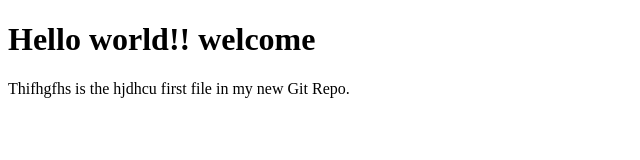
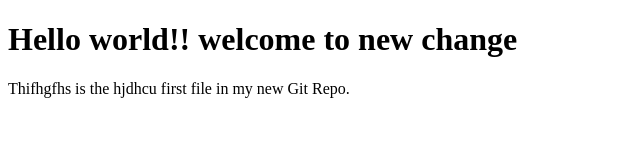
Before and after one commit to Supreet-Bajannavar/tools-training, a plain HTML site: page index.html in a window 1280 px wide. Shown: the whole page, without its empty margins (0-640 px from the left). Drawn offline with Linux system fonts and the light colour scheme.

Commit message:
Update index.html

```diff
--- a/index.html
+++ b/index.html
@@ -8,7 +8,7 @@
 
 
 
-<h1>Hello world!! welcome</h1>
+<h1>Hello world!! welcome to new change</h1>
 <p>Thifhgfhs is the  hjdhcu first file in my new Git Repo.</p>
 
 
```
